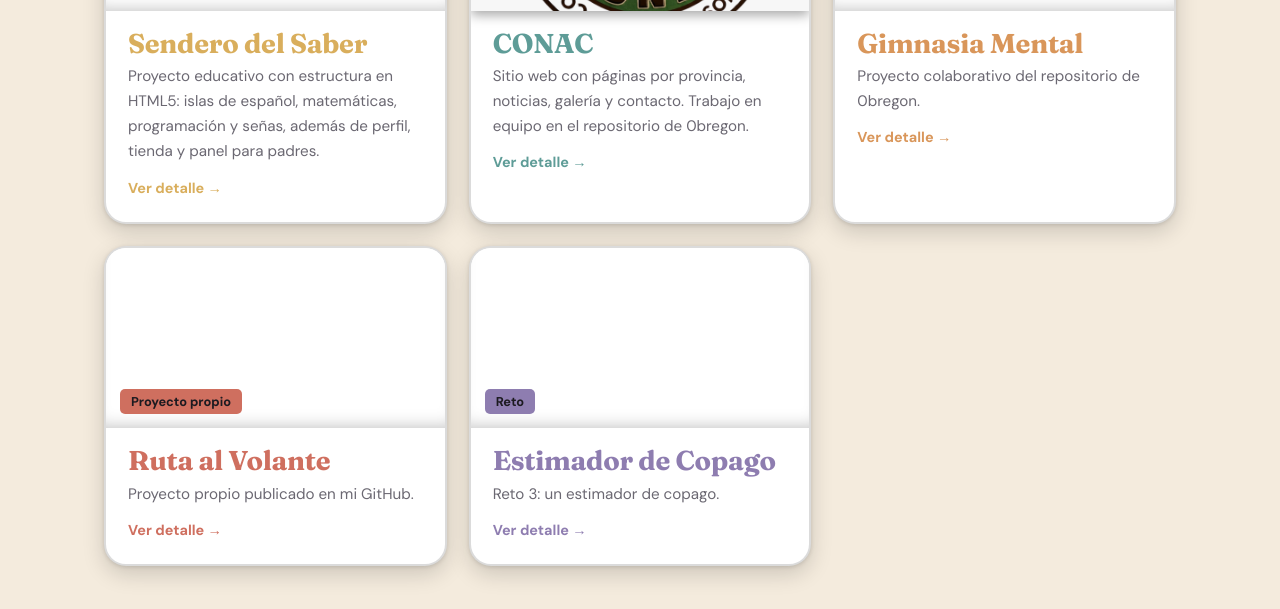
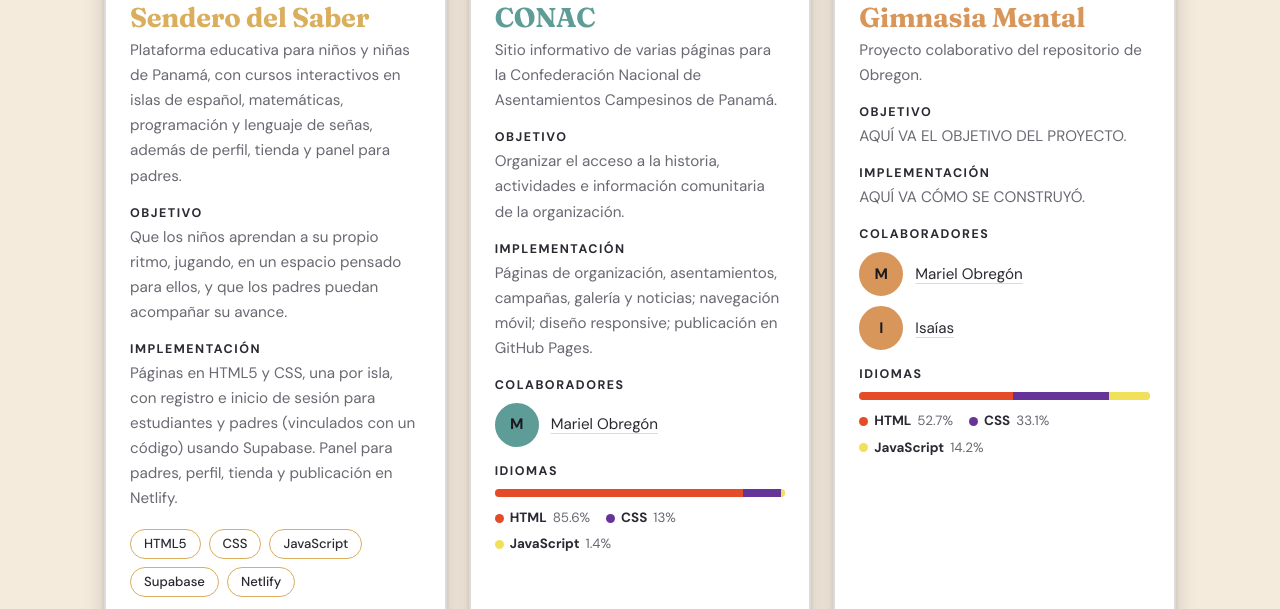
Before and after one commit to Yessibeth/Yessibeth.github.io, a plain HTML site: page index.html in a window 1280 px wide. Shown: the part 4168-4777 px from the top of the page. Drawn offline with Linux system fonts and the light colour scheme.

Commit message:
Update index.html

```diff
--- a/index.html
+++ b/index.html
@@ -112,7 +112,7 @@ footer{text-align:center;color:var(--mut);font-size:.92rem;padding:10px 20px 60p
 .x{position:absolute;top:10px;right:10px;z-index:3;background:rgba(14,14,20,.7);color:#fff;border:0}
 .nv{position:absolute;top:calc(25% - 20px);z-index:3;background:rgba(14,14,20,.7);color:#fff;border:0}
 .nv.p{left:10px}.nv.n{right:10px}
-#snd{position:fixed;z-index:50;right:16px;bottom:16px;border:0;border-radius:99px;padding:9px 16px;background:rgba(20,20,26,.78);color:#F6EBDA;backdrop-filter:blur(6px);font-size:.9rem}
+
 @media(max-width:900px){.hero{grid-template-columns:1fr;align-items:center}.sobre{grid-template-columns:1fr}.foto{max-width:220px;margin:0 auto}
 #burger{display:block}.nav .links{display:none;position:absolute;top:100%;left:0;right:0;flex-direction:column;padding:12px;background:var(--bg);border-bottom:1px solid var(--line)}.nav .links.o{display:flex}.nav .links a.l{display:block}}
 .links{display:flex;gap:4px}
@@ -249,6 +249,31 @@ footer .arriba:hover svg{transform:translateY(-3px)}
 .galv .ginfo h3{color:#F6EBDA;text-shadow:0 2px 8px rgba(0,0,0,.5)}
 .galv .gdots button{background:#F6EBDA}
 .galv .gdots button[aria-current="true"]{background:var(--sand)}
+/* tarjetas de proyecto informativas (no se abren) */
+.proy{grid-template-columns:repeat(auto-fill,minmax(340px,1fr))}
+.poster{cursor:default}
+.poster .cu{padding:20px 24px 26px;display:flex;flex-direction:column;flex:1}
+.poster .cu h4{font:700 .78rem "DM Sans",sans-serif;letter-spacing:.12em;text-transform:uppercase;color:var(--ink);margin:16px 0 4px}
+.poster .cu h4+p{margin:0}
+.poster .tags{display:flex;flex-wrap:wrap;gap:8px;margin-top:auto;padding-top:18px}
+.poster .tags span{font-size:.82rem;font-weight:500;padding:3px 13px;border-radius:99px;border:1.5px solid var(--c);transition:background .2s,color .2s}
+.poster:hover .tags span{background:var(--c);color:var(--on)}
+.poster .acc{display:flex;flex-wrap:wrap;gap:10px;margin-top:auto;padding-top:18px}
+.poster .tags+.acc{margin-top:0}
+.poster .acc .btn{padding:8px 18px;font-size:.88rem}
+/* barra de idiomas y colaboradores */
+.poster .langbar{display:flex;height:8px;border-radius:99px;overflow:hidden;margin-top:6px;background:var(--line)}
+.poster .langbar i{display:block;height:100%}
+.poster .langleg{display:flex;flex-wrap:wrap;gap:4px 16px;margin-top:10px;font-size:.84rem;color:var(--mut)}
+.poster .langleg span{display:inline-flex;align-items:center;gap:6px}
+.poster .langleg span::before{content:"";width:9px;height:9px;border-radius:50%;background:var(--lc)}
+.poster .langleg b{color:var(--ink);font-weight:600}
+.poster .colab{display:flex;flex-direction:column;gap:10px;margin-top:6px}
+.poster .colab a{display:inline-flex;align-items:center;gap:12px;align-self:flex-start;font-size:.95rem;color:var(--ink);text-decoration:none;transition:color .2s}
+.poster .colab a span.n{text-decoration:underline;text-decoration-color:var(--line);text-underline-offset:4px;transition:text-decoration-color .2s}
+.poster .colab a:hover span.n{text-decoration-color:var(--c)}
+.poster .colab img,.poster .colab .ini{width:44px;height:44px;border-radius:50%;object-fit:cover;border:2px solid var(--c);flex:none}
+.poster .colab .ini{display:grid;place-items:center;background:var(--c);color:var(--on);font-weight:700}
 </style>
 </head>
 <body>
@@ -356,9 +381,9 @@ footer .arriba:hover svg{transform:translateY(-3px)}
 
  <section id="proyectos" class="rv">
   <h2 class="t">Proyectos</h2>
-  <p class="sub">Trabajos propios y colaboraciones. Toca uno para ver el detalle y abrir su repositorio en GitHub.</p>
+  <p class="sub">Trabajos propios y colaboraciones: qué hace cada uno y cómo lo construí.</p>
   <div class="tabs" role="group" aria-label="Filtrar proyectos">
-   <button class="tab" data-f="all" aria-pressed="true">Todos</button><button class="tab" data-f="Proyecto propio" aria-pressed="false">Propios</button><button class="tab" data-f="Colaboración" aria-pressed="false">Colaboración</button><button class="tab" data-f="Reto" aria-pressed="false">Reto</button>
+   <button class="tab" data-f="all" aria-pressed="true">Todos</button><button class="tab" data-f="Proyecto propio" aria-pressed="false">Propios</button><button class="tab" data-f="Colaboración" aria-pressed="false">Colaboración</button>
   </div>
   <div class="proy" id="proy"></div>
  </section>
@@ -421,11 +446,27 @@ const ALBUMES=[
 ];
 const $=s=>document.querySelector(s),$$=s=>[...document.querySelectorAll(s)];
 const P=[
-['Sendero del Saber','Proyecto propio','Proyecto educativo con estructura en HTML5: islas de español, matemáticas, programación y señas, además de perfil, tienda y panel para padres.','https://github.com/Yessibeth/sendero-del-saber','proyecto1.jpg','--gold'],
-['CONAC','Colaboración','Sitio web con páginas por provincia, noticias, galería y contacto. Trabajo en equipo en el repositorio de 0bregon.','https://github.com/0bregon/CONAC','proyecto2.jpg','--teal'],
-['Gimnasia Mental','Colaboración','Proyecto colaborativo del repositorio de 0bregon.','https://github.com/0bregon/GimnasiaMental','proyecto3.jpg','--sand'],
-['Ruta al Volante','Proyecto propio','Proyecto propio publicado en mi GitHub.','https://github.com/Yessibeth/ruta-al-volante','proyecto4.jpg','--coral'],
-['Estimador de Copago','Reto','Reto 3: un estimador de copago.','https://github.com/Yessibeth/reto3-estimador-copago','proyecto5.jpg','--lilac']];
+['Sendero del Saber','Proyecto propio',
+ 'Plataforma educativa para niños y niñas de Panamá, con cursos interactivos en islas de español, matemáticas, programación y lenguaje de señas, además de perfil, tienda y panel para padres.',
+ 'Que los niños aprendan a su propio ritmo, jugando, en un espacio pensado para ellos, y que los padres puedan acompañar su avance.',
+ 'Páginas en HTML5 y CSS, una por isla, con registro e inicio de sesión para estudiantes y padres (vinculados con un código) usando Supabase. Panel para padres, perfil, tienda y publicación en Netlify.',
+ ['HTML5','CSS','JavaScript','Supabase','Netlify'],'--gold','proyecto1.jpg','https://github.com/Yessibeth/sendero-del-saber','https://senderodelsaber.netlify.app/'],
+['CONAC','Colaboración',
+ 'Sitio informativo de varias páginas para la Confederación Nacional de Asentamientos Campesinos de Panamá.',
+ 'Organizar el acceso a la historia, actividades e información comunitaria de la organización.',
+ 'Páginas de organización, asentamientos, campañas, galería y noticias; navegación móvil; diseño responsive; publicación en GitHub Pages.',
+ ['HTML','CSS','JavaScript','GitHub Pages'],'--teal','proyecto2.jpg','https://github.com/0bregon/CONAC','https://0bregon.github.io/CONAC/',
+ [['HTML',85.6],['CSS',13],['JavaScript',1.4]],
+ [['Mariel Obregón','https://github.com/0bregon','colaboradores/mariel.jpg']]],
+['Gimnasia Mental','Colaboración',
+ 'Proyecto colaborativo del repositorio de 0bregon.',
+ 'AQUÍ VA EL OBJETIVO DEL PROYECTO.',
+ 'AQUÍ VA CÓMO SE CONSTRUYÓ.',
+ ['HTML','CSS','JavaScript'],'--sand','proyecto3.jpg','https://github.com/0bregon/GimnasiaMental','',
+ [['HTML',52.7],['CSS',33.1],['JavaScript',14.2]],
+ [['Mariel Obregón','https://github.com/0bregon','colaboradores/mariel.jpg'],
+  ['Isaías','https://github.com/isaiaszaambrano21-dotcom','colaboradores/isaias.jpg']]],
+];
 const C=[
 ['Universidad del Futuro – Tendencias Pedagógicas','Universidad de Panamá · 2026','Seminario-Taller de 40 horas','certs/universidad-panama.jpg'],
 ['Hackathon Copa Airlines – 7ª edición','Copa Airlines · Oct 2026','DevOps, APIs y observabilidad','certs/copa-airlines.jpg'],
@@ -435,10 +476,25 @@ const C=[
 const m=$('#m'),mb=$('#mb');let ci=0;
 const closeM=()=>m.classList.remove("o");
 /* proyectos */
-P.forEach((p,k)=>{const b=document.createElement('button');b.className='poster';b.dataset.t=p[1];b.style.setProperty('--c',`var(${p[5]})`);
-b.innerHTML=`<div class="img" style="--img:url('${p[4]}')"><span>${p[1]}</span></div><div class="cu"><h3>${p[0]}</h3><p>${p[2]}</p><em style="color:var(--c)">Ver detalle →</em></div>`;
-b.onclick=()=>{mb.innerHTML=`<button class="ib x" onclick="closeM()" aria-label="Cerrar">✕</button><div class="im" style="--bg2:linear-gradient(135deg,color-mix(in srgb,var(${p[5]}) 70%,#222),#2a2540)"><img src="${p[4]}" alt="" onerror="this.remove()"></div><div class="tx"><h3 style="color:var(${p[5]})">${p[0]}</h3><p>${p[1]} — ${p[2]}</p><a class="btn pri" href="${p[3]}" target="_blank" rel="noopener">Ver código</a></div>`;m.classList.add('o')};
-$('#proy').append(b)});
+P.forEach(p=>{
+ const [t,tipo,desc,obj,impl,tags,col,img,repo,demo,langs,colab]=p;
+ const LC={HTML:'#E34C26',CSS:'#663399',JavaScript:'#F1E05A'};
+ const langHTML=langs?`<h4>Idiomas</h4><div class="langbar" role="img" aria-label="${langs.map(l=>l[0]+' '+l[1]+'%').join(', ')}">${langs.map(l=>`<i style="width:${l[1]}%;background:${LC[l[0]]||'#888'}"></i>`).join('')}</div><div class="langleg">${langs.map(l=>`<span style="--lc:${LC[l[0]]||'#888'}"><b>${l[0]}</b> ${l[1]}%</span>`).join('')}</div>`:'';
+ const colabHTML=colab?`<h4>Colaboradores</h4><div class="colab">${colab.map(c=>`<a href="${c[1]}" target="_blank" rel="noopener"><img src="${c[2]}" alt="${c[0]}" onerror="this.replaceWith(Object.assign(document.createElement('span'),{className:'ini',textContent:'${c[0][0]}'}))"><span class="n">${c[0]}</span></a>`).join('')}</div>`:'';
+ const tagsHTML=langs?'':`<div class="tags">${tags.map(x=>`<span>${x}</span>`).join('')}</div>`;
+ const b=document.createElement('article');
+ b.className='poster';b.dataset.t=tipo;
+ b.style.setProperty('--c',`var(${col})`);
+ const fl='<svg class="go" viewBox="0 0 24 24" aria-hidden="true"><path d="M7 17 17 7M8 7h9v9"/></svg>';
+ const acc=(demo||repo)?`<div class="acc">${demo?`<a class="btn pri ic" href="${demo}" target="_blank" rel="noopener">Ver proyecto ${fl}</a>`:''}${repo?`<a class="btn ic" href="${repo}" target="_blank" rel="noopener">Ver código ${fl}</a>`:''}</div>`:'';
+ b.innerHTML=`<div class="img" style="--img:url('${img}')"><span>${tipo}</span></div>
+ <div class="cu"><h3>${t}</h3><p>${desc}</p>
+ <h4>Objetivo</h4><p>${obj}</p>
+ <h4>Implementación</h4><p>${impl}</p>
+ ${colabHTML}${langHTML}
+ ${tagsHTML}${acc}</div>`;
+ $('#proy').append(b);
+});
 $$('.tab').forEach(t=>t.onclick=()=>{$$('.tab').forEach(x=>x.setAttribute('aria-pressed',x===t));$$('.poster').forEach(c=>c.classList.toggle('hide',t.dataset.f!=='all'&&c.dataset.t!==t.dataset.f))});
 /* certificados */
 function showCert(k){ci=(k+C.length)%C.length;const c=C[ci];mb.innerHTML=`<button class="ib x" onclick="closeM()" aria-label="Cerrar">✕</button><button class="ib nv p" onclick="showCert(ci-1)" aria-label="Anterior">‹</button><button class="ib nv n" onclick="showCert(ci+1)" aria-label="Siguiente">›</button><div class="im"><img src="${c[3]}" alt="Certificado ${c[0]}" onerror="this.remove()"></div><div class="tx"><h3>${c[0]}</h3><p>${c[1]}${c[2]?' — '+c[2]:''}</p></div>`;m.classList.add('o')}
@@ -609,10 +665,6 @@ $('#vergal').onclick=verGal;
 document.addEventListener('click',e=>{if(!e.target.closest('.igwrap')){gbub.classList.remove('on');gfox.setAttribute('aria-expanded','false')}});
 addEventListener('keydown',e=>{if(e.key==='Escape'){gbub.classList.remove('on');gfox.setAttribute('aria-expanded','false')}});
 
-/* sonido de mar generado */
-let ac,on=0;const sb=$('#snd');
-sb.onclick=()=>{if(!ac){ac=new(window.AudioContext||window.webkitAudioContext)();const N=ac.sampleRate*2,bf=ac.createBuffer(1,N,ac.sampleRate),d=bf.getChannelData(0);let l=0;for(let k=0;k<N;k++){l=(l+.02*(Math.random()*2-1))/1.02;d[k]=l*3.5}const s=ac.createBufferSource();s.buffer=bf;s.loop=true;const f=ac.createBiquadFilter();f.type='lowpass';f.frequency.value=700;const g=ac.createGain();g.gain.value=.5;const o=ac.createOscillator();o.frequency.value=.12;const lg=ac.createGain();lg.gain.value=.3;o.connect(lg).connect(g.gain);s.connect(f).connect(g).connect(ac.destination);s.start();o.start()}
-on=!on;on?ac.resume():ac.suspend();sb.textContent=(on?'🔊':'🔇')+' Sonido de mar';sb.setAttribute('aria-pressed',!!on)};
 </script>
 <script src="idioma.js"></script>
 </body>
```
